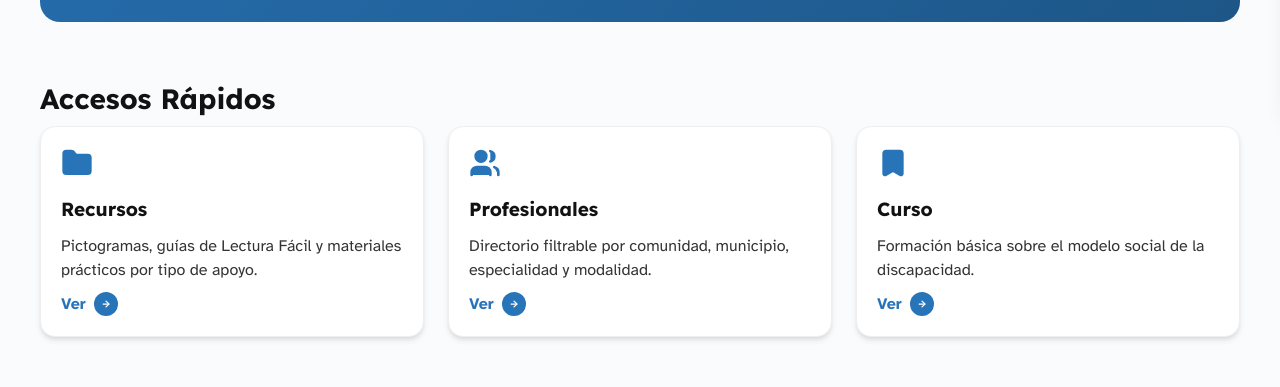
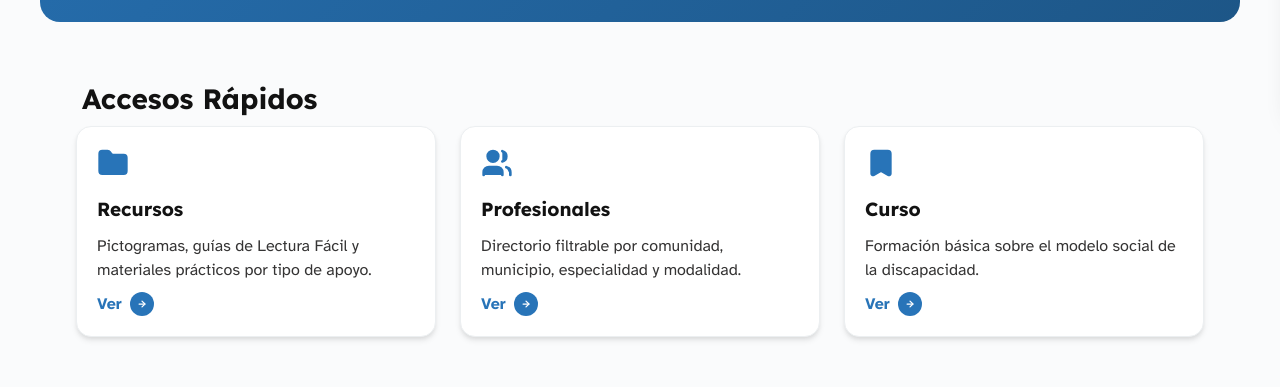
Before and after one commit to a1-soto/NeuroHub, a React (Vite) app: page / in a window 1280 px wide. Shown: the part 680-1067 px from the top of the page. Built offline with nearby package versions, Linux system fonts and the light colour scheme.

Commit message:
fix: Align AccesosRapidos cards with UltimasNoticias

```diff
--- a/src/components/AccesosRapidos/AccesosRapidos.css
+++ b/src/components/AccesosRapidos/AccesosRapidos.css
@@ -1,5 +1,11 @@
 .accesos-rapidos {
     margin-top: 56px;
+    padding-left: 36px;
+    padding-right: 36px;
+}
+
+.accesos-rapidos .section-title {
+    margin-left: 6px;
 }
 
 .quick-grid {
```
